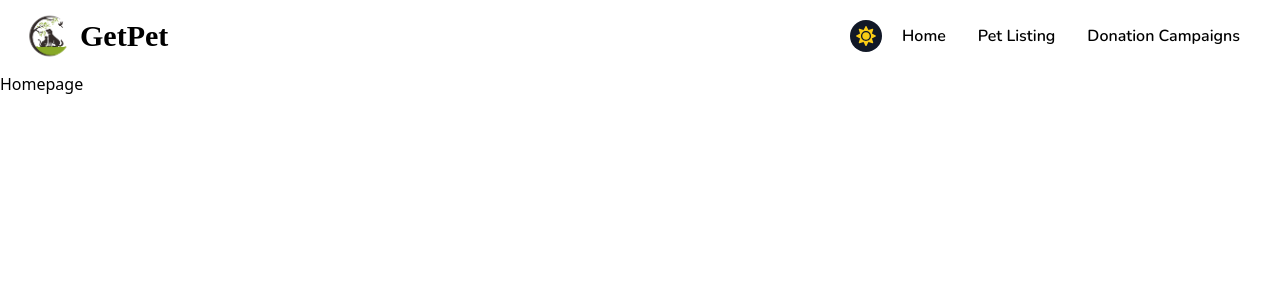
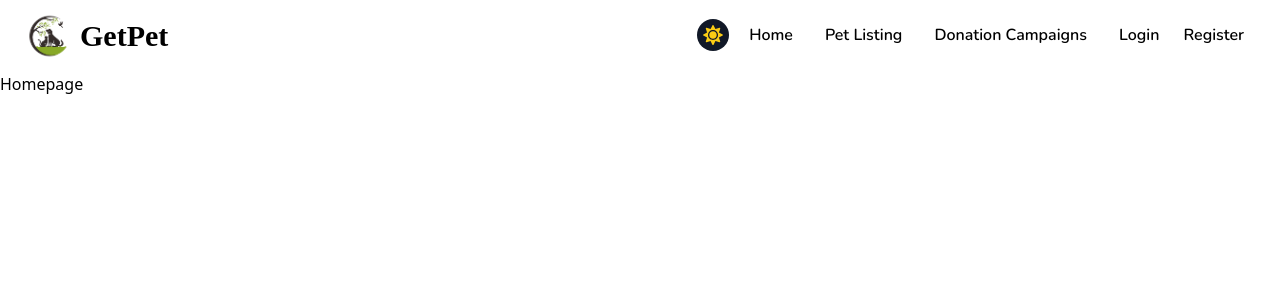
Before and after one commit to TahsinAlahi/getpet-client, a React (Vite) app: page / in a window 1280 px wide. Shown: the top 300 px of the page. Built offline with nearby package versions, Linux system fonts and the light colour scheme; no server answers; a web font is replaced by a local one.

Commit message:
updated: worked on navbar

```diff
--- a/src/components/NavBar.jsx
+++ b/src/components/NavBar.jsx
@@ -13,7 +13,7 @@ function NavBar() {
   }
 
   function activeClass({ isActive }) {
-    return `block md:py-1 py-2 px-3  rounded text-inherit font-semibold  ${
+    return `block md:py-1 py-2 px-3 border-b-2 border-transparent hover:border-black hover:dark:border-white text-inherit font-semibold  ${
       isActive ? "" : "md:bg-transparent"
     }`;
   }
@@ -66,7 +66,7 @@ function NavBar() {
         <div
           className={`${
             isMenuOpen ? "block" : "hidden"
-          } w-full lg:w-auto lg:flex lg:justify-end absolute lg:static top-full z-50 bg-nav dark:bg-nav-dark p-4 lg:border-0 border-nav right-0 left-0 lg:py-0 lg:px-0 lg:bg-transparent bg-secondary dark:bg-dark-secondary`}
+          } w-full lg:w-auto lg:flex lg:justify-end absolute lg:static top-full z-50 bg-nav dark:bg-nav-dark p-4 lg:border-0 border-nav right-0 left-0 lg:py-0 lg:px-0 lg:bg-transparent bg-secondary dark:bg-dark-secondary lg:flex-1 `}
         >
           <ul
             className="font-medium flex flex-col p-4 md:p-0 mt-4 border border-white rounded-lg bg-nav-bg lg:flex-row md:space-x-2 rtl:space-x-reverse md:mt-0 md:border-0 md:bg-nav-bg text-center"
@@ -110,7 +110,7 @@ function NavBar() {
               </li>
             )} */}
 
-            {/* <li className="lg:hidden block">
+            <li className="lg:hidden block">
               {user ? (
                 <button className="block md:py-1 py-2 px-3 mx-auto  rounded text-inherit font-semibold cursor-pointer">
                   Logout
@@ -123,19 +123,19 @@ function NavBar() {
                   Login
                 </Link>
               )}
-            </li> */}
+            </li>
 
-            {/* {!user && (
+            {!user && (
               <li className="lg:hidden block">
                 <NavLink to="/register" className={activeClass}>
                   Register
                 </NavLink>
               </li>
-            )} */}
+            )}
           </ul>
         </div>
 
-        {/* <div className="lg:flex items-center justify-center gap-2 ml-10 hidden">
+        <div className="lg:flex items-center justify-center gap-2 ml-3 hidden">
           {user ? (
             <>
               <button className="p-1 w-10 aspect-square rounded-full overflow-hidden  bg-gray-600 cursor-pointer">
@@ -154,22 +154,22 @@ function NavBar() {
               </button>
             </>
           ) : (
-            <div>
+            <>
               <Link
                 to="/login"
-                className="duration-100 transition-all  px-2 py-1 rounded font-semibold cursor-pointer"
+                className="duration-75 transition-all  px-2 py-1 font-semibold cursor-pointer border-b-2 border-transparent hover:border-black hover:dark:border-white"
               >
                 Login
               </Link>
               <Link
                 to="/register"
-                className="duration-100 transition-all  px-2 py-1 rounded font-semibold cursor-pointer"
+                className="duration-75 transition-all  px-2 py-1 font-semibold cursor-pointer border-b-2 border-transparent hover:border-black hover:dark:border-white"
               >
                 Register
               </Link>
-            </div>
+            </>
           )}
-        </div> */}
+        </div>
       </div>
     </nav>
   );
```
